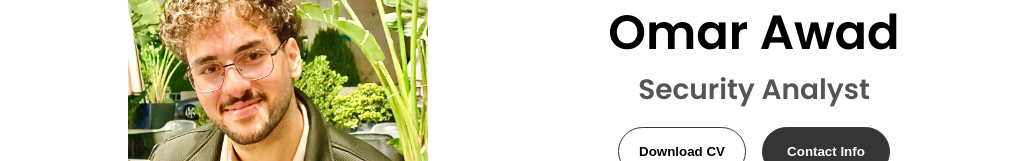
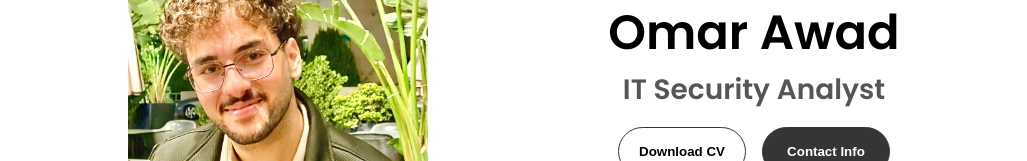
Before and after one commit to OmarThaerAwad/omar-awad-portfolio, a plain HTML site: page index.html in a window 1280 px wide. Shown: the part 386-547 px from the top of the page, without its empty margins (126-1153 px from the left). Drawn offline with Linux system fonts and the light colour scheme.

Commit message:
Update index.html

```diff
--- a/index.html
+++ b/index.html
@@ -45,7 +45,7 @@
     <div class="section__text">
       <p class="section__text__p1">Hello, I'm</p>
       <h1 class="title">Omar Awad</h1>
-      <p class="section__text__p2">Security Analyst</p>
+      <p class="section__text__p2">IT Security Analyst</p>
       <div class="btn-container">
         <button class="btn btn-color-2" onclick="window.open('./assets/CV.pdf')">
           Download CV
```
